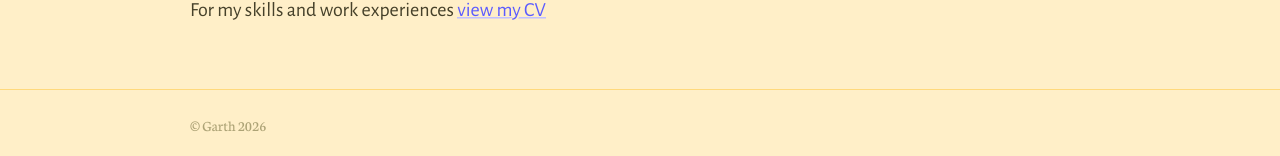
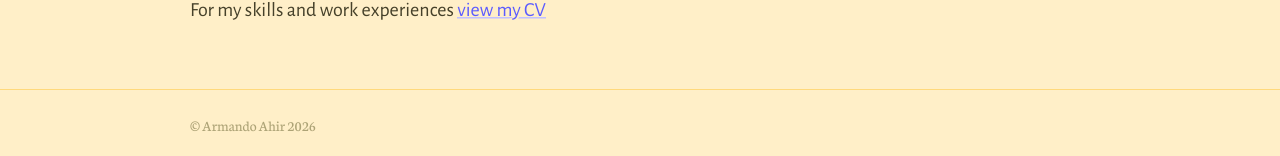
Before and after one commit to armandoahir/armandoahir.github.io, a Jekyll site: the page built from about.md, in a window 1280 px wide. Shown: the part 741-897 px from the top of the page. Built offline with Jekyll 4.4.1, drawn with Linux system fonts in a browser that asks for light colours.

Commit message:
[14th Apr] Sign update

```diff
--- a/_includes/site-footer.html
+++ b/_includes/site-footer.html
@@ -1,7 +1,7 @@
 <footer class="footer">
   <div class="container">
     <div class="copyright  typeset">
-      <small class="small">&copy; {{ site.title }} {{ site.time | date: '%Y' }}</small>
+      <small class="small">&copy; Armando Ahir {{ site.time | date: '%Y' }}</small>
     </div>
   </div>
 </footer>
```
